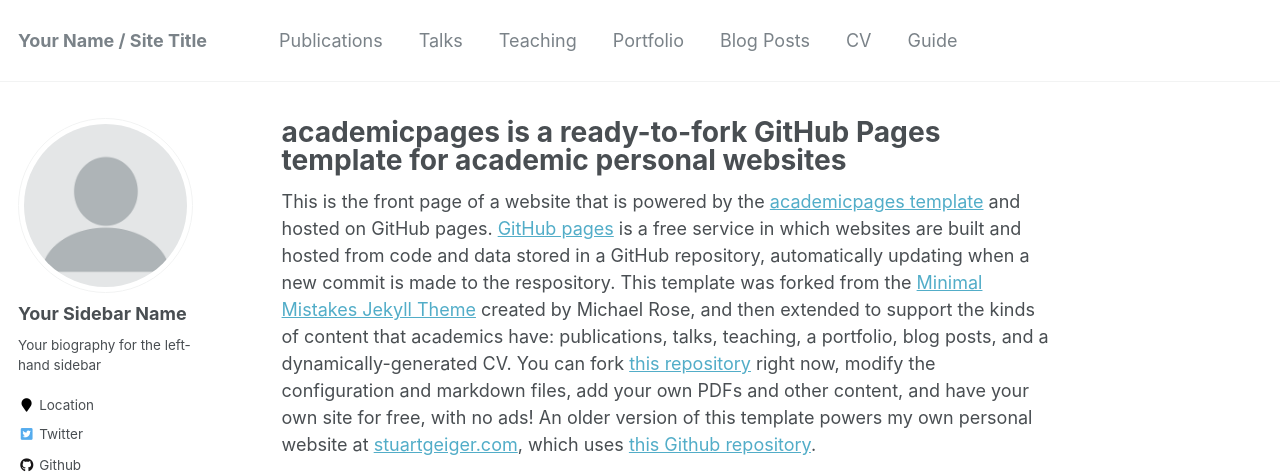
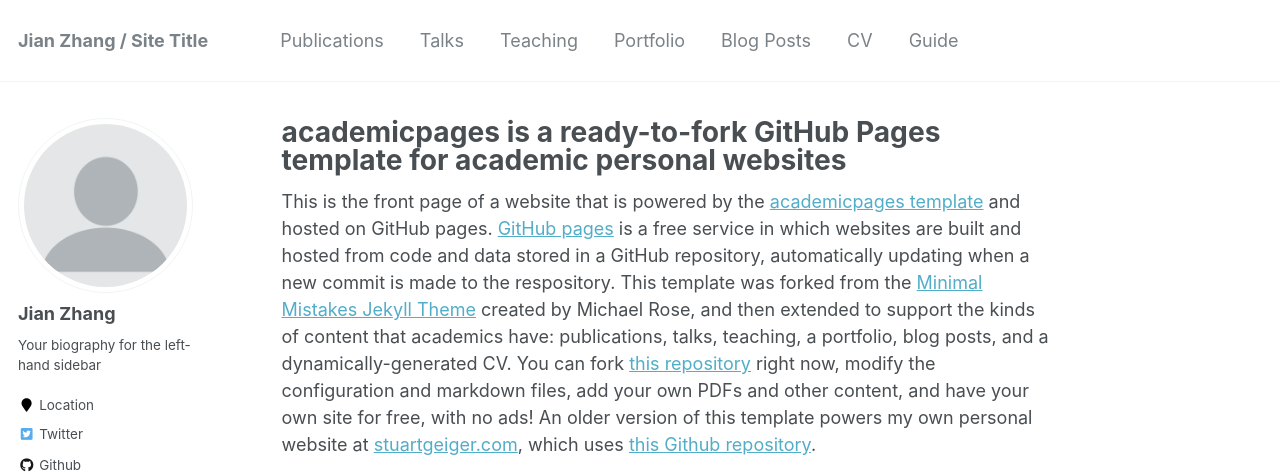
Before and after one commit to zhangjian405/zhangjian405.github.io, a Jekyll site: the page built from _pages/about.md, in a window 1280 px wide and 900 px high. Shown: the top 473 px of the window. Built offline with Jekyll 4.4.1, drawn with Linux system fonts in a browser that asks for light colours; some web fonts are replaced.

Commit message:
Update _config.yml

```diff
--- a/_config.yml
+++ b/_config.yml
@@ -7,7 +7,7 @@
 
 # Site Settings
 locale                   : "en-US"
-title                    : "Your Name / Site Title"
+title                    : "Jian Zhang / Site Title"
 title_separator          : "-"
 name                     : &name "Jian Zhang"
 description              : &description "Jian Zhang is swpu"
@@ -80,7 +80,7 @@ analytics:
 
 # Site Author
 author:
-  name             : "Your Sidebar Name"
+  name             : "Jian Zhang"
   avatar           : "profile.png"
   bio              : "Your biography for the left-hand sidebar"
   location         : "Location"
```
